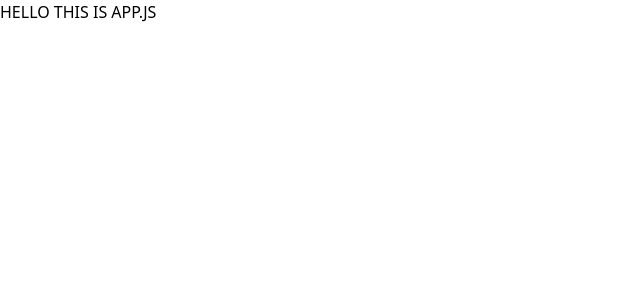
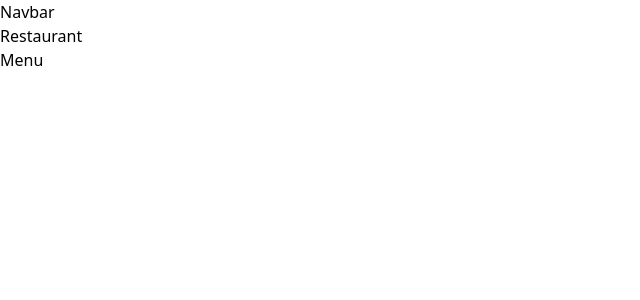
Before and after one commit to rajat7229/zomato_master_project, a React (Create React App) app in the folder client/: page /restaurant/1/menu in a window 1280 px wide. Shown: the top 300 px of the page, without its empty margins (0-640 px from the left). Built offline with nearby package versions, Linux system fonts and the light colour scheme.

Commit message:
added components

```diff
--- a/client/src/App.js
+++ b/client/src/App.js
@@ -1,10 +1,33 @@
 import './App.css';
+import { Routes, Route, Navigate } from 'react-router-dom';
+import Checkout from './pages/Checkout.page';
+import GoogleAuth from './pages/GoogleAuth.page';
+import Home from './pages/Home.page';
+import Restaurant from './pages/Restaurant.page';
+import Overview from './components/Restaurant/Overview';
+import OrderOnline from './components/Restaurant/OrderOnline';
+import Reviews from './components/Restaurant/Reviews';
+import Menu from './components/Restaurant/Menu';
+import Photos from './components/Restaurant/Photos';
 
 function App() {
   return (
-    <div className="App">
-      <h1>HELLO THIS IS APP.JS</h1>
-    </div>
+  <>
+    <Routes>
+      <Route path='/' element={<Navigate to="/delivery" />} />
+      <Route path='/:type' element={<Home />} />
+      {/* <Route path='/restaurant/:id' element={<RedirectRestaurant />} /> */}
+      <Route path='/google/:token' element={<GoogleAuth />} />
+        <Route path='/restaurant/:id' element={<Restaurant />}>
+        <Route path='overview' element={<Overview />} />
+        <Route path='order-online' element={<OrderOnline />} />
+        <Route path='reviews' element={<Reviews />} />
+        <Route path='menu' element={<Menu />} />
+        <Route path='photos' element={<Photos />} />
+      </Route>
+      <Route path='/checkout/orders' element={<Checkout />} />
+    </Routes>
+  </>
   );
 }
 
--- /dev/null
+++ b/client/src/components/Navbar/index.jsx
@@ -0,0 +1,9 @@
+import React from 'react';
+
+const Navbar = () => {
+  return (
+    <div>Navbar</div>
+  );
+};
+
+export default Navbar;
--- /dev/null
+++ b/client/src/components/Restaurant/Menu.jsx
@@ -0,0 +1,9 @@
+import React from 'react';
+
+const Menu = () => {
+  return (
+    <div>Menu</div>
+  );
+};
+
+export default Menu;
--- /dev/null
+++ b/client/src/components/Restaurant/OrderOnline.jsx
@@ -0,0 +1,9 @@
+import React from 'react';
+
+const OrderOnline = () => {
+  return (
+    <div>OrderOnline</div>
+  );
+};
+
+export default OrderOnline;
--- /dev/null
+++ b/client/src/components/Restaurant/Overview.jsx
@@ -0,0 +1,9 @@
+import React from 'react';
+
+const Overview = () => {
+  return (
+    <div>Overview</div>
+  );
+};
+
+export default Overview;
--- /dev/null
+++ b/client/src/components/Restaurant/Photos.jsx
@@ -0,0 +1,9 @@
+import React from 'react';
+
+const Photos = () => {
+  return (
+    <div>Photos</div>
+  );
+};
+
+export default Photos;
--- /dev/null
+++ b/client/src/components/Restaurant/Reviews.jsx
@@ -0,0 +1,9 @@
+import React from 'react';
+
+const Reviews = () => {
+  return (
+    <div>Reviews</div>
+  );
+};
+
+export default Reviews;
--- a/client/src/index.js
+++ b/client/src/index.js
@@ -2,10 +2,13 @@ import React from 'react';
 import ReactDOM from 'react-dom/client';
 import './index.css';
 import App from './App';
+import {BrowserRouter} from "react-router-dom"
 
 const root = ReactDOM.createRoot(document.getElementById('root'));
 root.render(
   <React.StrictMode>
+    <BrowserRouter>
     <App />
+    </BrowserRouter>
   </React.StrictMode>
 );
```
